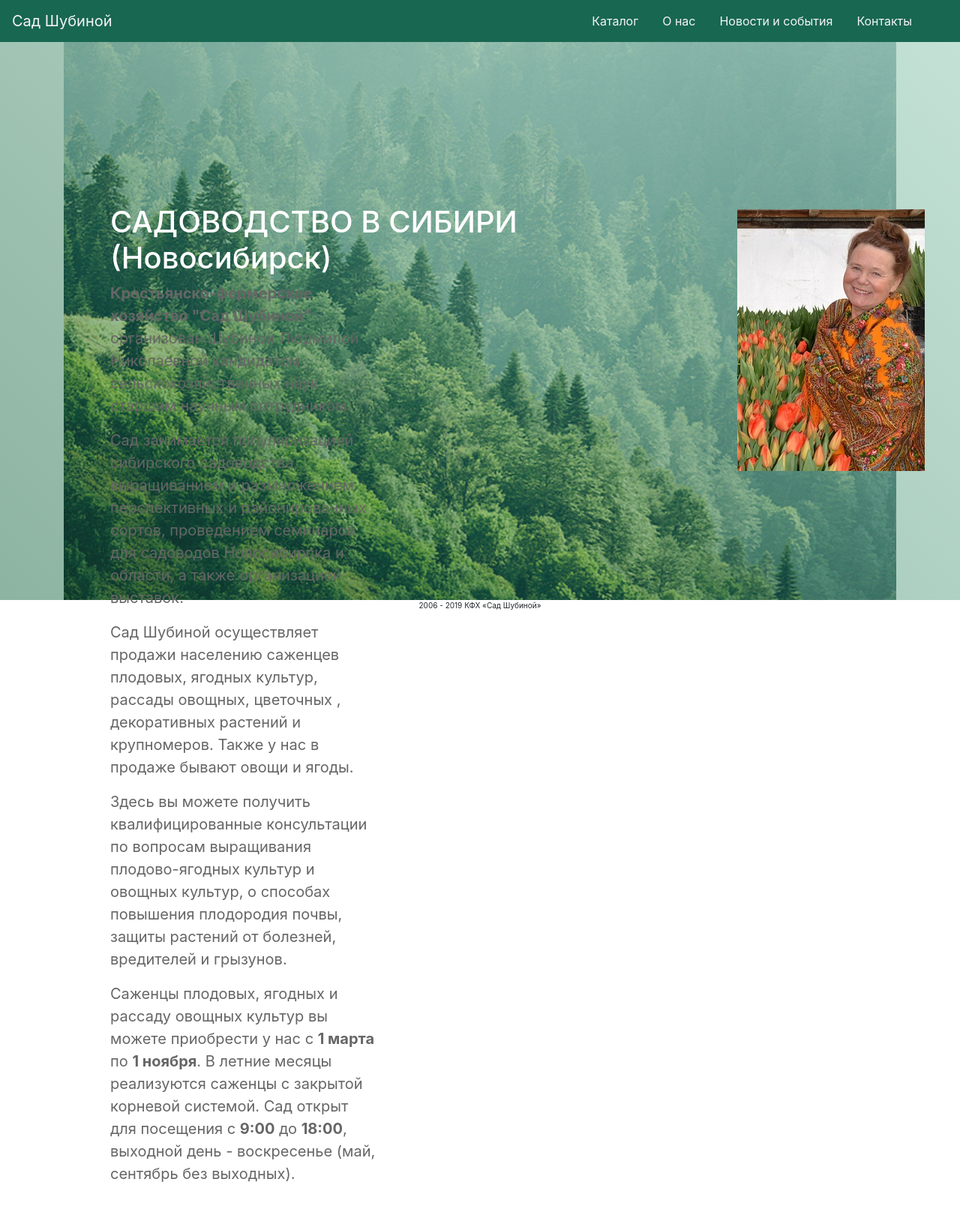
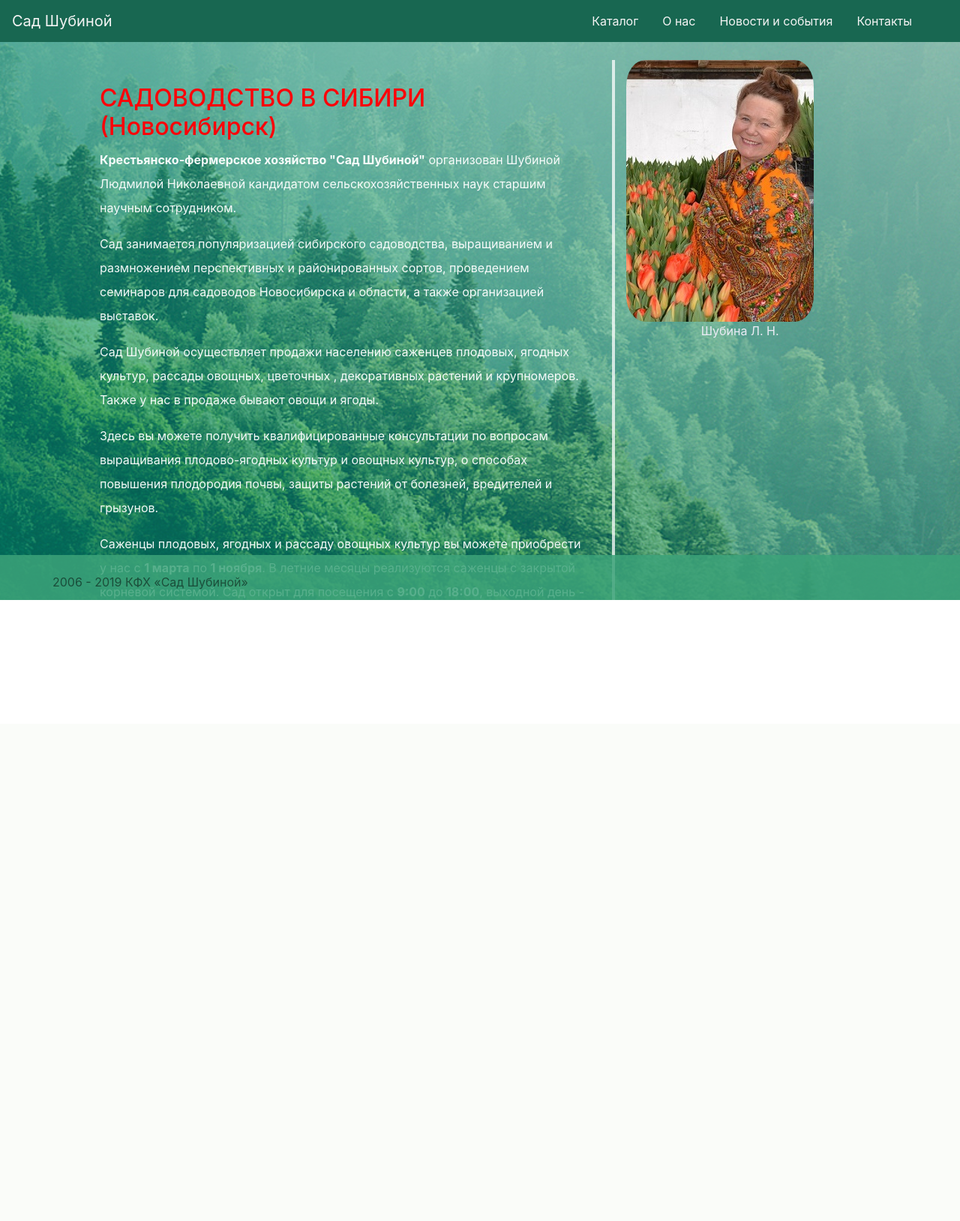
Before and after one commit to stacyluk/subina_site, a PHP site: page / in a window 1280 px wide. Shown: the whole page at 75% size. After the commit the page ends 800 px from the top, so only its background shows below. Run offline with PHP 8.4, Linux system fonts and the light colour scheme; some libraries are stand-ins or nearby versions.

Commit message:
Bootstrap view

```diff
--- a/public/css/main.css
+++ b/public/css/main.css
@@ -11,34 +11,94 @@
     background-color:#007bff!important
 }
 
+
 .header{
-    background-image: url(../img/header.jpg);
+    min-height: 100%;
+    min-width: 1024px;
+
+    width: 100%;
+    height: auto;
+
+    position: fixed;
+    top: 0;
+    left: 0;
+
+    background: linear-gradient(45deg, rgba(3, 146, 117, 0.7), rgba(61, 163, 121, 0.34)), url("../img/header.jpg");
     background-attachment: fixed;
     background-size: cover;
     background-position: center;
 }
 
-.overlay{
-    position: absolute;
-    min-height: 100%;
-    min-width: 100%;
-    left: 0;
-    top: 0;
-    background: linear-gradient(45deg, rgba(27, 103, 68, 0.5), rgba(61, 163, 121, 0.3));
+.home{
+    margin: 4em 0;
+    padding: 1em;
+    position: relative;
 }
 
-.description{
+.home img{
+    border-radius: 10%
+}
+.home span{
+    display: block;
+    color: #ececf6;
     position: absolute;
-    top: 30%;
-    margin: auto;
+    left: 115px;
+}
+.home .desc{
+    padding: 2em;
+    border-right:4px solid rgba(255, 255, 255, 0.75);
+}
+.home .desc h2{
+    color: #ff0008;
+}
+.home .desc p{
+    line-height:2;
+    color: rgba(255, 255, 255, 0.95);
+}
+
+.about {
+    margin: 4em 0;
+    padding: 1em;
+    position: relative;
+}
+
+.about .desc{
     padding: 2em;
 }
-.description h1{
-    color: #ffffff;
+.about .desc h2{
+    color: #ff0008;
 }
-.description p{
-    color:#666;
-    font-size: 20px;
-    width: 50%;
-    line-height: 1.5;
+.about .desc p{
+    line-height:2;
+    color: rgba(255, 255, 255, 0.95);
 }
+
+.contact {
+    margin: 4em 0;
+    padding: 1em;
+    position: relative;
+}
+.contact h2{
+    color: #ff0008;
+}
+.contact thead {
+    color: rgba(255, 255, 255, 0.95);
+}
+.contact tbody {
+    color: rgba(255, 255, 255, 0.95);
+}
+.contact a {
+    font-style: normal;
+    color: rgba(255, 255, 255, 0.95);
+}
+.contact img {
+    border-radius: 5%
+}
+
+.footer {
+    background: rgba(61, 163, 121, 0.85);
+    position: fixed;
+    bottom: 0;
+    width: 100%;
+    height: 60px;
+}
--- a/public/js/main.js
+++ /dev/null
@@ -1,3 +0,0 @@
-$(document).ready(function(){
-    $('.header').height($(window).height());
-})
--- a/views/home_view.php
+++ b/views/home_view.php
@@ -1,10 +1,7 @@
 <!-- begin page content -->
-<header class="header">
-    <div class="overlay"></div>
-    <div class="container">
-        <div class="description row">
-            <div class="col-lg-8">
-            <h1>САДОВОДСТВО В СИБИРИ (Новосибирск)</h1>
+        <div class="row home">
+            <div class="col-lg-8 col-md-8 col-sm-12 desc">
+            <h2>САДОВОДСТВО В СИБИРИ (Новосибирск)</h2>
             <p><b>Крестьянско-фермерское хозяйство "Сад Шубиной"</b> организован Шубиной Людмилой Николаевной кандидатом
                 сельскохозяйственных наук старшим научным сотрудником.</p>
             <p>Сад занимается популяризацией сибирского садоводства, выращиванием и размножением перспективных и районированных
@@ -19,11 +16,10 @@
                 выходной
                 день - воскресенье (май, сентябрь без выходных).</p>
             </div>
-            <div class="col-lg-4">
-                <img style="float: right; margin: 7px 0 7px 7px;" src="../public/img/subina.jpg">
+            <div class="col-lg-4 col-md-4 col-sm-12">
+                <img src="../public/img/subina.jpg" class="img-fluid">
+                <span class="text-justify">Шубина Л. Н.</span>
             </div>
         </div>
 
-    </div>
-</header>
 <!-- end page content -->
--- a/views/news_view.php
+++ b/views/news_view.php
@@ -1,5 +1,5 @@
 <h2>Новости и события</h2>
-<table style="font-size: 10px">
+<table class="table">
     <?php
     foreach ($data as $row) {
         echo '<tr><td><a>'.$row['date'].'</a></td><td><a href="'.$row['link'].'">'.$row['news'].'</a></td></tr>';
--- a/views/template_view.php
+++ b/views/template_view.php
@@ -28,7 +28,7 @@
                 <a class="nav-link" data-value="catalog" href="/catalog">Каталог</a>
             </li>
             <li class="nav-item">
-                <a class="nav-link " data-value="about"href="/about">О нас</a>
+                <a class="nav-link " data-value="about" href="/about">О нас</a>
             </li>
             <li class="nav-item">
                 <a class="nav-link " data-value="news" href="/news">Новости и события</a>
@@ -38,7 +38,9 @@
             </li>
         </ul>
     </div></nav>
-
+<header class="header">
+    <div class="overlay"></div>
+</header>
 <div class="main">
     <div class="container">
 
@@ -49,14 +51,16 @@
     </div>
 
 </div>
-<footer>
-    <div class="container">
-        <p style="text-align: center; font-size: 10px">2006 - 2019 КФХ «Сад Шубиной»</p>
+<footer class=" footer py-4 text-black-50">
+    <div class="container text-center">
+        <div class="row">
+        <p>2006 - 2019 КФХ «Сад Шубиной»</p>
+        </div>
     </div>
 </footer>
 
-<!--Connect to jQuery-->
 <script src="https://ajax.googleapis.com/ajax/libs/jquery/3.3.1/jquery.min.js"></script>
+
 <!--Connect to Popper-->
 <script src="https://cdnjs.cloudflare.com/ajax/libs/popper.js/1.14.7/umd/popper.min.js" integrity="sha384-UO2eT0CpHqdSJQ6hJty5KVphtPhzWj9WO1clHTMGa3JDZwrnQq4sF86dIHNDz0W1" crossorigin="anonymous"></script>
 <!--Connect to Bootstrap JS-->
```
Also changed, not shown: views/about_view.php (+9 -5 lines), views/contacts_view.php (+18 -10 lines).
